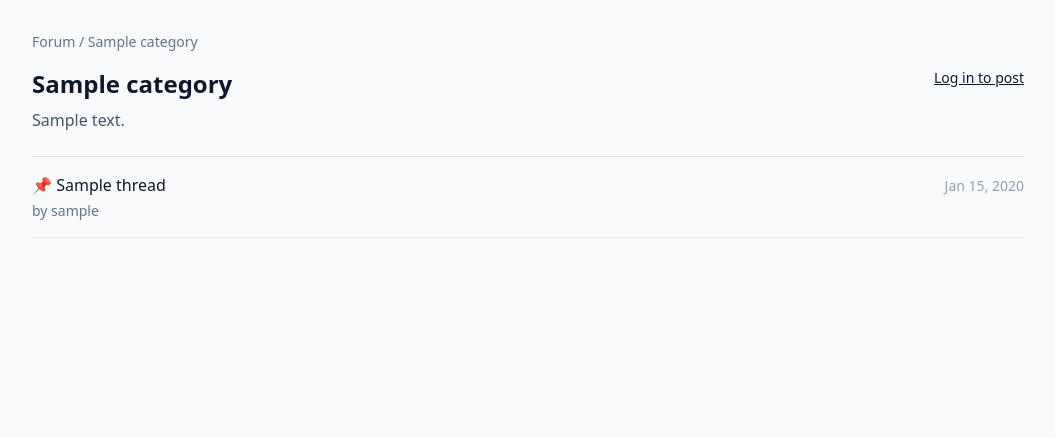
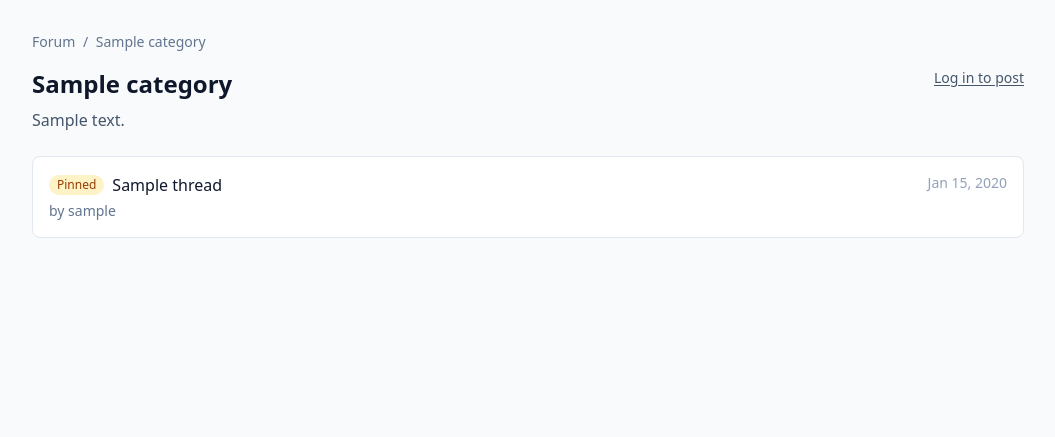
Before and after one commit to Bisuphost/gamekiro, a Django app: a page that uses forum/templates/forum/category_detail.html in a window 1280 px wide. Shown: the part 53-490 px from the top of the page, without its empty margins (112-1167 px from the left). Run offline with Django 5.2, Linux system fonts and the light colour scheme; tables that the repository leaves empty hold one stand-in row (values such as "Sample post"); style sheets or scripts are compiled from the project's sources; parts of the project's set-up code (start-up, migrations or seed data) failed here and were passed over; some libraries are stand-ins or nearby versions.

Commit message:
completed phase 1A iv

```diff
--- a/forum/templates/forum/category_detail.html
+++ b/forum/templates/forum/category_detail.html
@@ -4,35 +4,69 @@
 
 {% block content %}
 <div class="text-sm text-slate-500 mb-4">
-    <a href="{% url 'forum:category_list' %}" class="hover:underline">Forum</a> / {{ category.name }}
+    <a href="{% url 'forum:category_list' %}" class="hover:underline">Forum</a>
+    <span class="mx-1">/</span>
+    {{ category.name }}
 </div>
 
 <div class="flex items-start justify-between gap-4 mb-2">
-    <h1 class="text-2xl font-bold">{{ category.name }}</h1>
+    <h1 class="text-2xl font-bold text-slate-900">{{ category.name }}</h1>
     {% if user.is_authenticated %}
-    <a href="{% url 'forum:thread_create' category.slug %}" class="rounded bg-slate-900 text-white py-2 px-4 text-sm whitespace-nowrap">New thread</a>
+    <a href="{% url 'forum:thread_create' category.slug %}"
+       class="shrink-0 rounded-md bg-slate-900 text-white py-2 px-4 text-sm font-medium hover:bg-slate-700 transition">
+        New thread
+    </a>
     {% else %}
-    <a href="{% url 'login' %}?next={% url 'forum:thread_create' category.slug %}" class="text-sm underline whitespace-nowrap">Log in to post</a>
+    <a href="{% url 'login' %}?next={% url 'forum:thread_create' category.slug %}"
+       class="shrink-0 text-sm text-slate-600 underline underline-offset-2 hover:text-slate-900">
+        Log in to post
+    </a>
     {% endif %}
 </div>
 {% if category.description %}
 <p class="text-slate-600 mb-6">{{ category.description }}</p>
+{% else %}
+<div class="mb-6"></div>
 {% endif %}
 
-<ul class="divide-y divide-slate-200 border-t border-b border-slate-200">
+<div class="rounded-lg border border-slate-200 bg-white divide-y divide-slate-200 overflow-hidden">
     {% for thread in threads %}
-    <li class="py-4 flex items-baseline justify-between gap-4">
-        <div>
-            <a href="{% url 'forum:thread_detail' category.slug thread.slug %}" class="font-medium hover:underline">
-                {% if thread.is_pinned %}📌 {% endif %}{{ thread.title }}
-                {% if thread.is_locked %}🔒{% endif %}
-            </a>
+    <a href="{% url 'forum:thread_detail' category.slug thread.slug %}"
+       class="flex items-start justify-between gap-4 p-4 hover:bg-slate-50 transition">
+        <div class="min-w-0">
+            <div class="flex items-center gap-2 flex-wrap">
+                {% if thread.is_pinned %}
+                <span class="inline-flex items-center rounded-full bg-amber-100 text-amber-800 text-xs font-medium px-2 py-0.5">Pinned</span>
+                {% endif %}
+                {% if thread.is_locked %}
+                <span class="inline-flex items-center rounded-full bg-slate-100 text-slate-600 text-xs font-medium px-2 py-0.5">Locked</span>
+                {% endif %}
+                <span class="font-medium text-slate-900 truncate">{{ thread.title }}</span>
+            </div>
             <p class="text-sm text-slate-500 mt-1">by {{ thread.author.username }}</p>
         </div>
-        <span class="text-sm text-slate-400 whitespace-nowrap">{{ thread.created_at|date:"M j, Y" }}</span>
-    </li>
+        <span class="shrink-0 text-sm text-slate-400 whitespace-nowrap">{{ thread.created_at|date:"M j, Y" }}</span>
+    </a>
     {% empty %}
-    <li class="py-8 text-center text-slate-500">No threads yet.</li>
+    <div class="py-12 text-center text-slate-500">No threads yet — be the first to post.</div>
     {% endfor %}
-</ul>
+</div>
+
+{% if threads.paginator.num_pages > 1 %}
+<nav class="mt-6 flex items-center justify-between text-sm">
+    {% if threads.has_previous %}
+    <a href="?page={{ threads.previous_page_number }}" class="text-slate-600 hover:text-slate-900 underline underline-offset-2">&larr; Previous</a>
+    {% else %}
+    <span class="text-slate-300">&larr; Previous</span>
+    {% endif %}
+
+    <span class="text-slate-500">Page {{ threads.number }} of {{ threads.paginator.num_pages }}</span>
+
+    {% if threads.has_next %}
+    <a href="?page={{ threads.next_page_number }}" class="text-slate-600 hover:text-slate-900 underline underline-offset-2">Next &rarr;</a>
+    {% else %}
+    <span class="text-slate-300">Next &rarr;</span>
+    {% endif %}
+</nav>
+{% endif %}
 {% endblock %}
--- a/forum/views.py
+++ b/forum/views.py
@@ -1,5 +1,6 @@
 from django.contrib import messages
 from django.contrib.auth.decorators import login_required
+from django.core.paginator import Paginator
 from django.db import transaction
 from django.shortcuts import get_object_or_404, redirect, render
 from django.utils.text import slugify
@@ -7,6 +8,8 @@ from django.views.decorators.http import require_POST
 
 from .forms import PostForm, ThreadForm
 from .models import Category, Post, Thread
+
+THREADS_PER_PAGE = 20
 
 
 def category_list(request):
@@ -16,7 +19,9 @@ def category_list(request):
 
 def category_detail(request, category_slug):
     category = get_object_or_404(Category, slug=category_slug)
-    threads = category.threads.select_related("author")
+    thread_qs = category.threads.select_related("author")
+    paginator = Paginator(thread_qs, THREADS_PER_PAGE)
+    threads = paginator.get_page(request.GET.get("page"))
     return render(request, "forum/category_detail.html", {"category": category, "threads": threads})
 
 
```
Also changed, not shown: forum/templates/forum/category_list.html (+10 -6 lines), forum/templates/forum/thread_detail.html (+29 -18 lines), forum/templates/forum/thread_form.html (+12 -7 lines), 1 other file.
